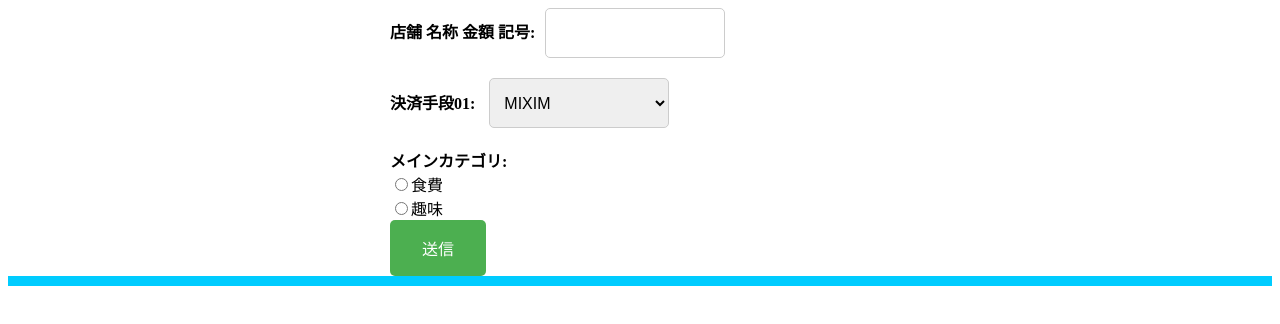
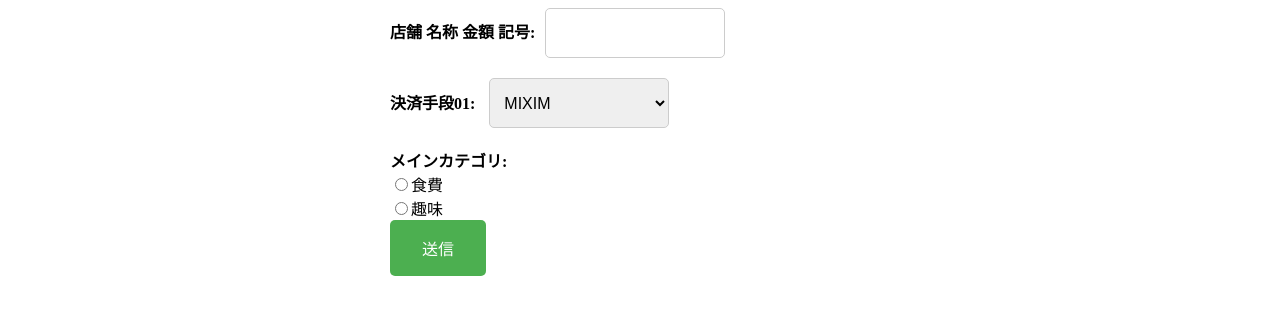
Before and after one commit to okakeibo/01, a plain HTML site: page index.html in a window 1280 px wide. Drawn offline with Linux system fonts and the light colour scheme.

Commit message:
Add files via upload

```diff
--- a/index.html
+++ b/index.html
@@ -85,22 +85,14 @@ function myFunction0001() {
 }
 </script>
 
-<style>
-  #seekbar {
-    background: linear-gradient(to right, #00ccff 100%, transparent 0%);
-    background-size: 100% 100%;
-    height: 10px;
-  }
-</style>
 
-<div id="seekbar"></div>
 
 <script>
   function changeBtnColor() {
     document.getElementById("submitBtn").style.backgroundColor = "#00ccff";
     setTimeout(function(){
       document.getElementById("submitBtn").style.backgroundColor = "";
-    }, 500);
+    }, 3000);
   }
 </script>
 
```
